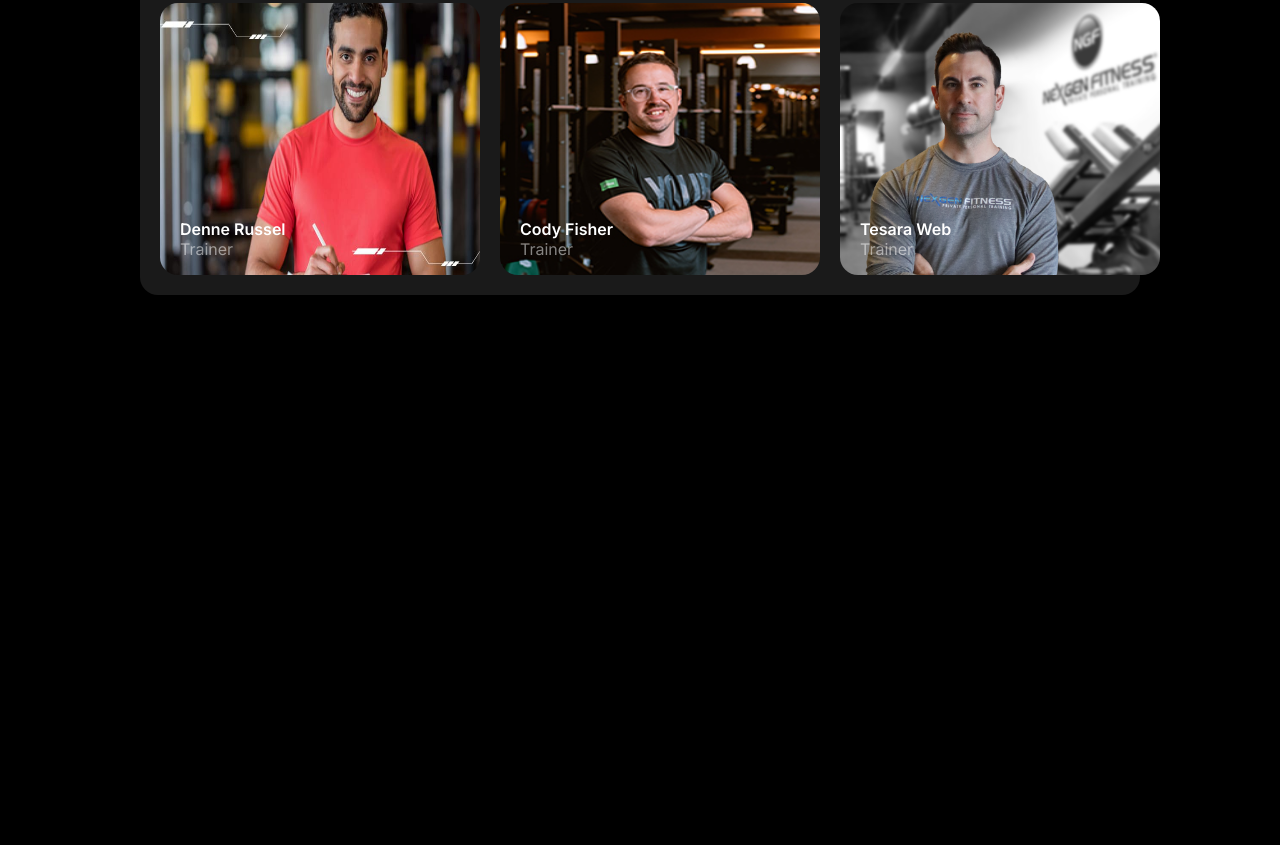
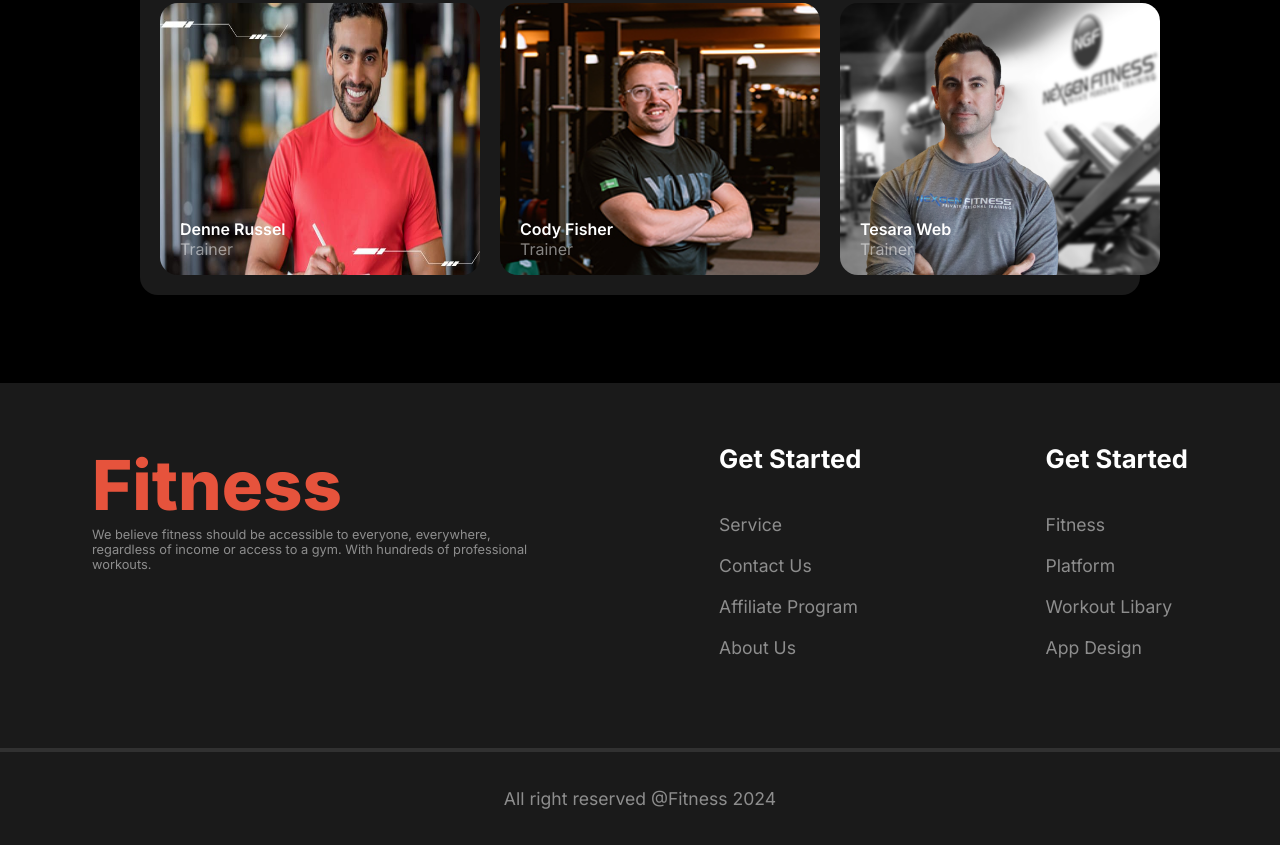
Before and after one commit to Sakib418/Fitness-Website, a plain HTML site: page index.html in a window 1280 px wide. Shown: the part 2413-3258 px from the top of the page. Before the commit the page ends 2708 px from the top, so only its background shows below. Drawn offline with Linux system fonts and the light colour scheme.

Commit message:
Footer Added

```diff
--- a/index.html
+++ b/index.html
@@ -142,6 +142,38 @@
 
      </div>
     </section>
+    <section class="Fifth-Part">
+     <div class="Fifth-Part-Content">
+      <div class="Fifth-Part-Details flex-Item">
+        <div class="Fifth-Part-title">
+          <h1 class="Fifth-Part-info">Fitness</h1>
+          <p class="p_text-second">We believe fitness should be accessible to everyone, everywhere, regardless of income or access to a gym. With hundreds of professional workouts.</p>
+         </div>
+         <div class="Fifth-detail">
+           <h1 class="Fifth-part-detail-title">Get Started</h1>
+           <div >
+            <p class="Fifth-part-service">Service</p>
+            <p class="Fifth-part-service">Contact Us</p>
+            <p class="Fifth-part-service">Affiliate Program</p>
+            <p class="Fifth-part-service">About Us</p>
+           </div>
+         </div>
+         <div class="Fifth-detail">
+           <h1 class="Fifth-part-detail-title">Get Started</h1>
+           <div >
+            <p class="Fifth-part-service">Fitness</p>
+            <p class="Fifth-part-service">Platform</p>
+            <p class="Fifth-part-service">Workout Libary</p>
+            <p class="Fifth-part-service">App Design</p>
+           </div>
+         </div>
+      </div>
+      <hr class="Footer-line">
+      <h3 class="Footer-title">All right reserved @Fitness 2024</h3>
+
+     </div>
+
+    </section>
   </main>
   <footer></footer>
 </body>
--- a/styles/style.css
+++ b/styles/style.css
@@ -303,6 +303,75 @@ margin: 40px;
     padding: 0px;
     transform: translateY(-60px) translateX(20px);
 }
+/* Fifth-Part */
+.Fifth-Part{
+    margin-top: 88px;
+    background: rgba(255, 255, 255, 0.1);
+}
+.Fifth-Part-Content{
+    max-width: 1440px;
+    margin: 0 auto;
+
+}
+.Fifth-Part-Details{
+    justify-content: start;
+    align-items: start;
+    padding-top: 60px;
+    margin-bottom: 70px;
+}
+.Fifth-Part-info{
+    color: rgb(230, 83, 60);
+font-family: Inter;
+font-size: 4.3rem;
+font-weight: 800;
+}
+.Fifth-Part-title{
+    width: 443px;
+    justify-content: start;
+    align-items: start;
+    flex-direction: column;
+    gap: 20px;
+
+    text-align: left;
+}
+#Fifth-title-text{
+    text-align: left;
+}
+.p_text-second{
+    color: rgba(255, 255, 255, 0.5);
+font-family: Inter;
+font-size: .8rem;
+font-weight: 400;
+}
+.Fifth-part-detail-title{
+    color: rgb(255, 255, 255);
+font-family: Inter;
+font-size: 1.6rem;
+font-weight: 700;
+margin-bottom: 40px;
+text-align: left;
+}
+.Fifth-part-service{
+    color: rgba(255, 255, 255, 0.5);
+font-family: Inter;
+font-size: 1.1rem;
+font-weight: 400;
+margin-bottom: 20px;
+}
+.Footer-line{
+    border: 2px solid rgba(255, 255, 255, 0.1);
+    margin-bottom: 36px;
+
+}
+.Footer-title{
+    color: rgba(255, 255, 255, 0.5);
+    font-family: Inter;
+    font-size: 1.1rem;
+    font-weight: 400;
+    text-align: center;
+    padding-bottom: 36px;
+
+}
 @media screen and (max-width : 576px) {
     .nav-icon{
         display: block;
@@ -312,6 +381,10 @@ margin: 40px;
     {
         flex-direction: column;
 
+    }
+    .Fifth-Part-Details{
+        flex-direction: column;
+        gap: 20px;
     }
     .banner-img{
         width:100%;
```
